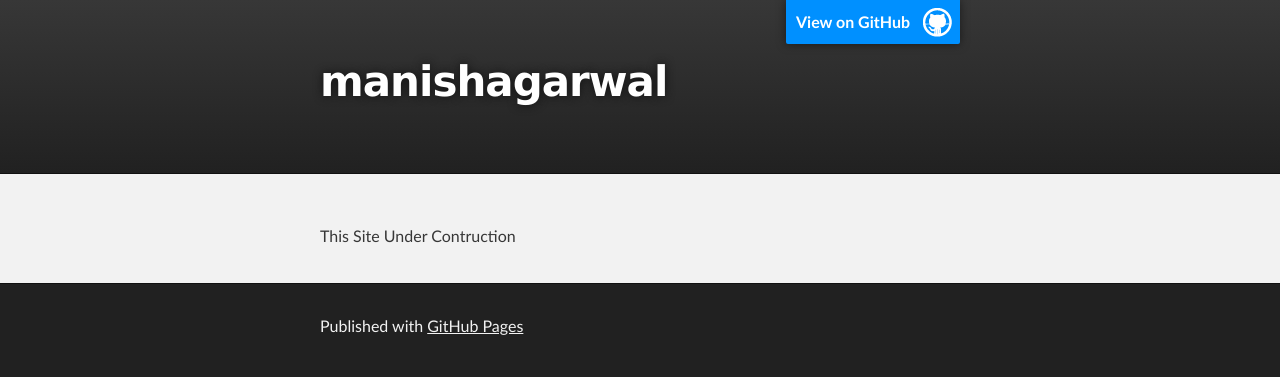
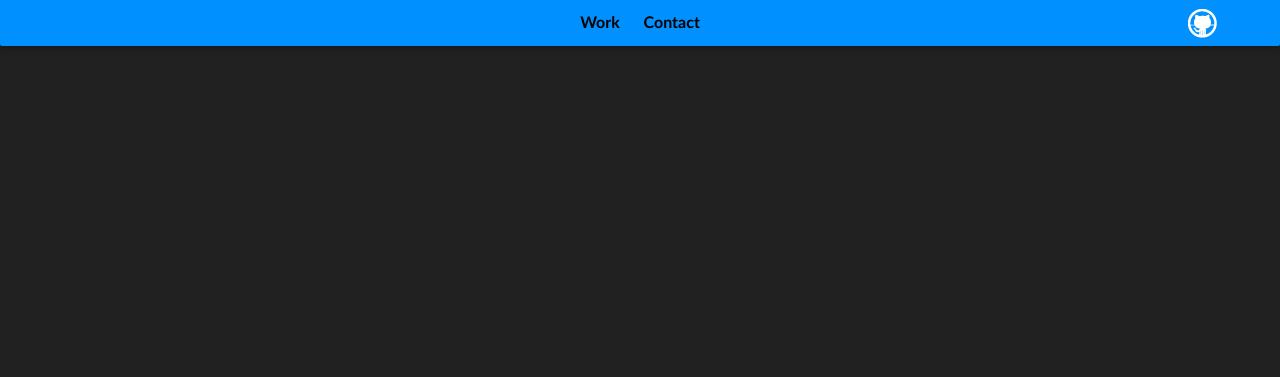
Before and after one commit to manishagarwal516/manishagarwal516.github.io, a plain HTML site: page index.html in a window 1280 px wide. Drawn offline with Linux system fonts and the light colour scheme.

Commit message:
Change n index.html

```diff
--- a/index.html
+++ b/index.html
@@ -1,6 +1,5 @@
 <!DOCTYPE html>
 <html>
-
   <head>
     <meta charset='utf-8'>
     <meta http-equiv="X-UA-Compatible" content="chrome=1">
@@ -12,32 +11,15 @@
   </head>
 
   <body>
-
     <!-- HEADER -->
-    <div id="header_wrap" class="outer">
-        <header class="inner">
-          <a id="forkme_banner" href="https://github.com/manishagarwal516">View on GitHub</a>
-
-          <h1 id="project_title">manishagarwal</h1>
-          <h2 id="project_tagline"></h2>
-
-        </header>
+    <div class="forkme_banner">
+      <div class="nav">
+        <a href="#">Work</a>
+        <a href="#">Contact</a>
+      </div>
     </div>
 
-    <!-- MAIN CONTENT -->
-    <div id="main_content_wrap" class="outer">
-      <section id="main_content" class="inner">
-        <p>This Site Under Contruction</p>
-      </section>
-    </div>
-
-    <!-- FOOTER  -->
-    <div id="footer_wrap" class="outer">
-      <footer class="inner">
-        <p>Published with <a href="http://pages.github.com">GitHub Pages</a></p>
-      </footer>
-    </div>
-
+    <!-- Main Contecnt-->
     <script type="text/javascript">
       var gaJsHost = (("https:" == document.location.protocol) ? "https://ssl." : "http://www.");
       document.write(unescape("%3Cscript src='" + gaJsHost + "google-analytics.com/ga.js' type='text/javascript'%3E%3C/script%3E"));
@@ -48,7 +30,5 @@
       pageTracker._trackPageview();
       } catch(err) {}
     </script>
-
-
   </body>
 </html>
--- a/stylesheets/stylesheet.css
+++ b/stylesheets/stylesheet.css
@@ -201,7 +201,7 @@ ul, ol, dl {
 }
 
 ul {
-  list-style: inside;
+  list-style: none;
   padding-left: 20px;
 }
 
@@ -269,34 +269,28 @@ Full-Width Styles
   margin: 0 auto;
 }
 
-#forkme_banner {
+.forkme_banner {
   display: block;
-  position: absolute;
-  top:0;
-  right: 10px;
   z-index: 10;
-  padding: 10px 50px 10px 10px;
   color: #fff;
   background: url('../images/blacktocat.png') #0090ff no-repeat 95% 50%;
   font-weight: 700;
   box-shadow: 0 0 10px rgba(0,0,0,.5);
   border-bottom-left-radius: 2px;
   border-bottom-right-radius: 2px;
+  height: 46px;
 }
 
-#header_wrap {
-  background: #212121;
-  background: -moz-linear-gradient(top, #373737, #212121);
-  background: -webkit-linear-gradient(top, #373737, #212121);
-  background: -ms-linear-gradient(top, #373737, #212121);
-  background: -o-linear-gradient(top, #373737, #212121);
-  background: linear-gradient(top, #373737, #212121);
+.nav {
+  text-align: center;
 }
 
-#header_wrap .inner {
-  padding: 50px 10px 30px 10px;
+.nav a{
+  color: black;
+  display: inline-block;
+  font-weight: bold;
+  padding: 10px;
 }
-
 #project_title {
   margin: 0;
   color: #fff;
@@ -366,6 +360,15 @@ Full-Width Styles
   background: #212121;
 }
 
+.link {
+  color: black;
+}
+
+#nav {
+  padding: 0.2em 1em 0.2em 1em;
+  margin: 0.6em 0.2em 0.6em 0.2em;
+}
+
 
 
 /*******************************************************************************
```
Lines whose indentation alone changed are shown as unchanged.
